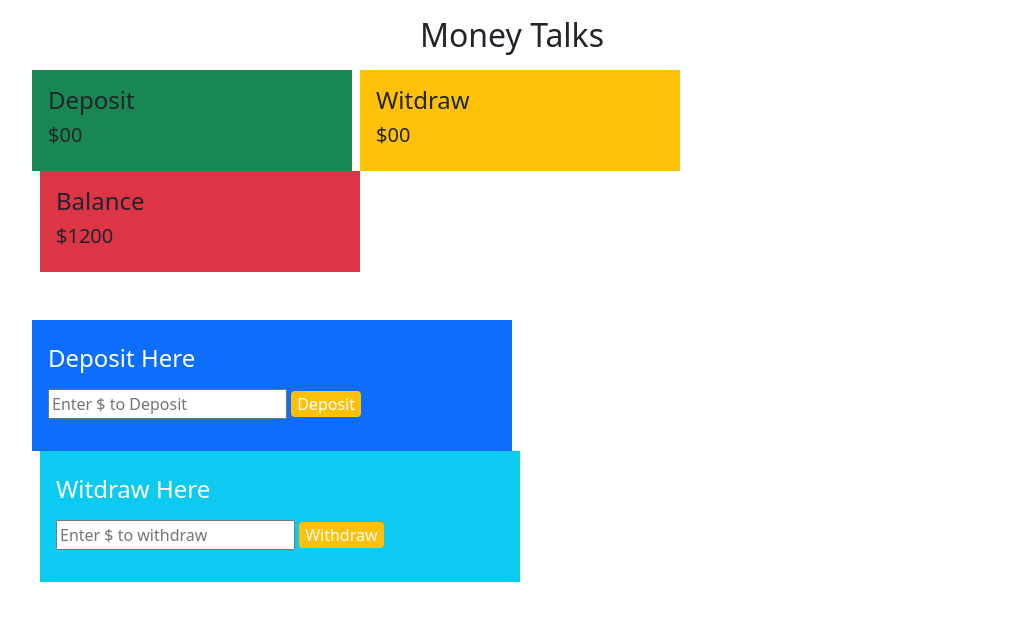
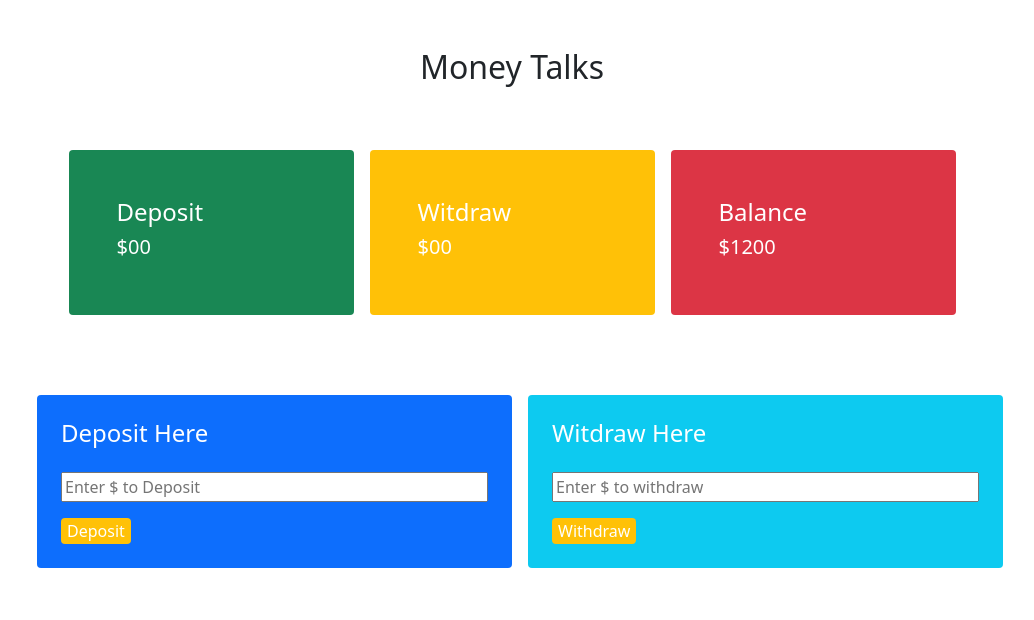
Before and after one commit to NaibDihan/Functional-BankJS, a plain HTML site: page deposit.html in a window 1280 px wide. Shown: the whole page, without its empty margins (128-1162 px from the left). Drawn offline with Linux system fonts and the light colour scheme.

Commit message:
Designing

```diff
--- a/deposit.html
+++ b/deposit.html
@@ -9,45 +9,47 @@
 </head>
 <body>
     <header>
-        <h2 class="text-center my-3">Money Talks</h2>
+        <h2 class="text-center my-5">Money Talks</h2>
+    </header>
         <main>
-            <section>
-                <div class="row w-75 m-auto">
-                    <div class="col col-lg-4 bg-success p-3 me-2">
+            <section class="container">
+                <div class="row text-white d-flex justify-content-center align-items-center">
+                    <div class="col-12 col-lg-3 bg-success p-5 m-3 border-0 rounded">
                         <h4>Deposit</h4>
                         <h5>$<span id="deposit-amount">00</span></h5>
                     </div>
-                    <div class="col col-lg-4 bg-warning p-3">
+                    <div class=" col-12 col-lg-3 bg-warning p-5 border-0 rounded">
                         <h4>Witdraw</h4>
                         <h5>$<span id="withdraw-amount">00</span></h5>
                     </div>
-                    <div class="col col-lg-4 bg-danger p-3 ms-2">
+                    <div class="col-12 col-lg-3 bg-danger p-5 m-3 border-0 rounded">
                         <h4>Balance</h4>
                         <h5>$<span id="balance-amount">1200</span></h5>
                     </div>
                 </div>
 
-                <div class="row w-75 m-auto my-5">
-                    <div class="col col-lg-6 bg-primary text-white py-4 px-3 me-2">
+                <div class="row my-5 d-flex justify-content-center align-items-center">
+                    <div class="col-12 col-lg-5 bg-primary text-white p-4 m-3 border-0 rounded">
                         <h4>Deposit Here</h4>
-                        <input type="text" id="deposit-input" placeholder="Enter $ to Deposit" class="my-2">
+                        <input type="text" id="deposit-input" placeholder="Enter $ to Deposit" class="my-3 w-100">
                         <button class="bg-warning text-white border-0 rounded" id="deposit-submit">Deposit</button>
                     </div>
-                    <div class=" col col-lg-6 bg-info text-white py-4 px-3 ms-2">
+                    <div class=" col-12 col-lg-5 bg-info text-white p-4 border-0 rounded">
                         <h4>Witdraw Here</h4>
-                        <input type="text" id="withdraw-input" placeholder="Enter $ to withdraw" class="my-2">
+                        <input type="text" id="withdraw-input" placeholder="Enter $ to withdraw" class="my-3 w-100">
                         <button class="bg-warning text-white border-0 rounded" id="withdraw-submit">Withdraw</button>
                     </div>
 
                 </div>
             </section>
         </main>
-    </header>
 
 
 
 
+
+
+    <script src="js/bank.js"></script>
     <script src="js/bootstrap.bundle.min.js"></script>
-    <script src="js/bank.js"></script>
 </body>
 </html>
```
Also changed, not shown: index.html (+4 -4 lines).
